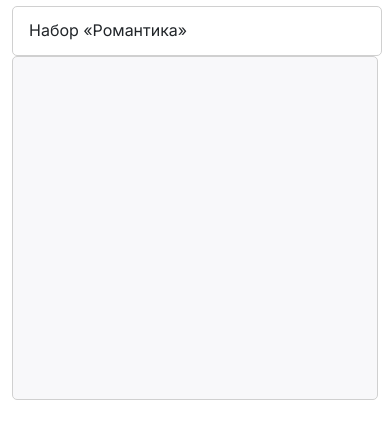
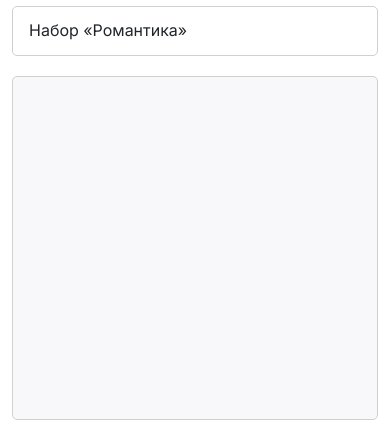
Before and after one commit to QobilovSardor/click-story, a plain HTML site: page poll.html in a window 390 px wide. Shown: the part 675-1100 px from the top of the page. Drawn offline with Linux system fonts and the light colour scheme.

Commit message:
poll html mobilne finished

```diff
--- a/css/style.css
+++ b/css/style.css
@@ -2110,6 +2110,10 @@ input[type=number]::-webkit-outer-spin-button {
 	.news-sec .new-sec__right {
 		margin-top: 20px;
 	}
+
+	.poll-sec .poll-sec__right {
+		margin-top: 20px;
+	}
 }
 
 @media (max-width: 820px) {
@@ -2335,4 +2339,9 @@ input[type=number]::-webkit-outer-spin-button {
 	.personal-area .blue-box {
 		padding: 20px;
 	}
-}
+
+	.poll-sec .vote-box .vote-box__list,
+	.poll-sec .results-list {
+		width: 100%;
+	}
+}
```
